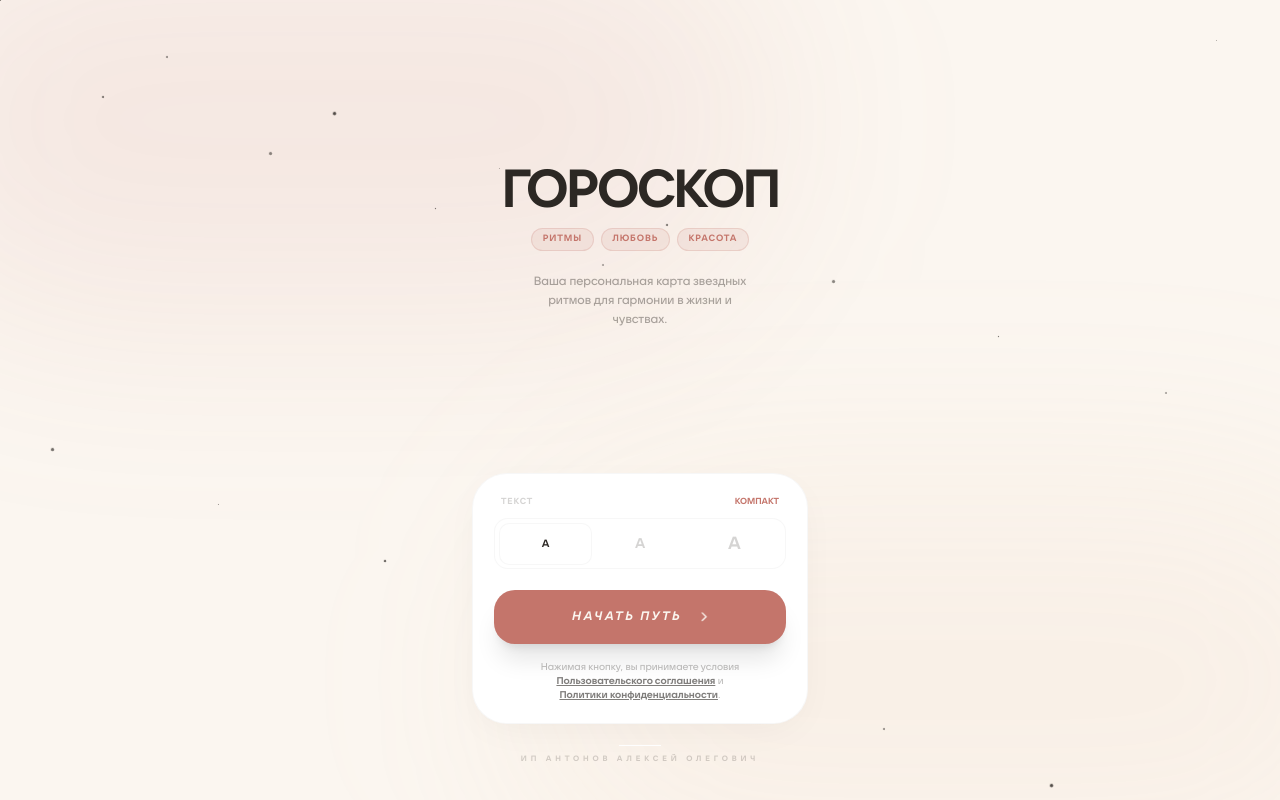
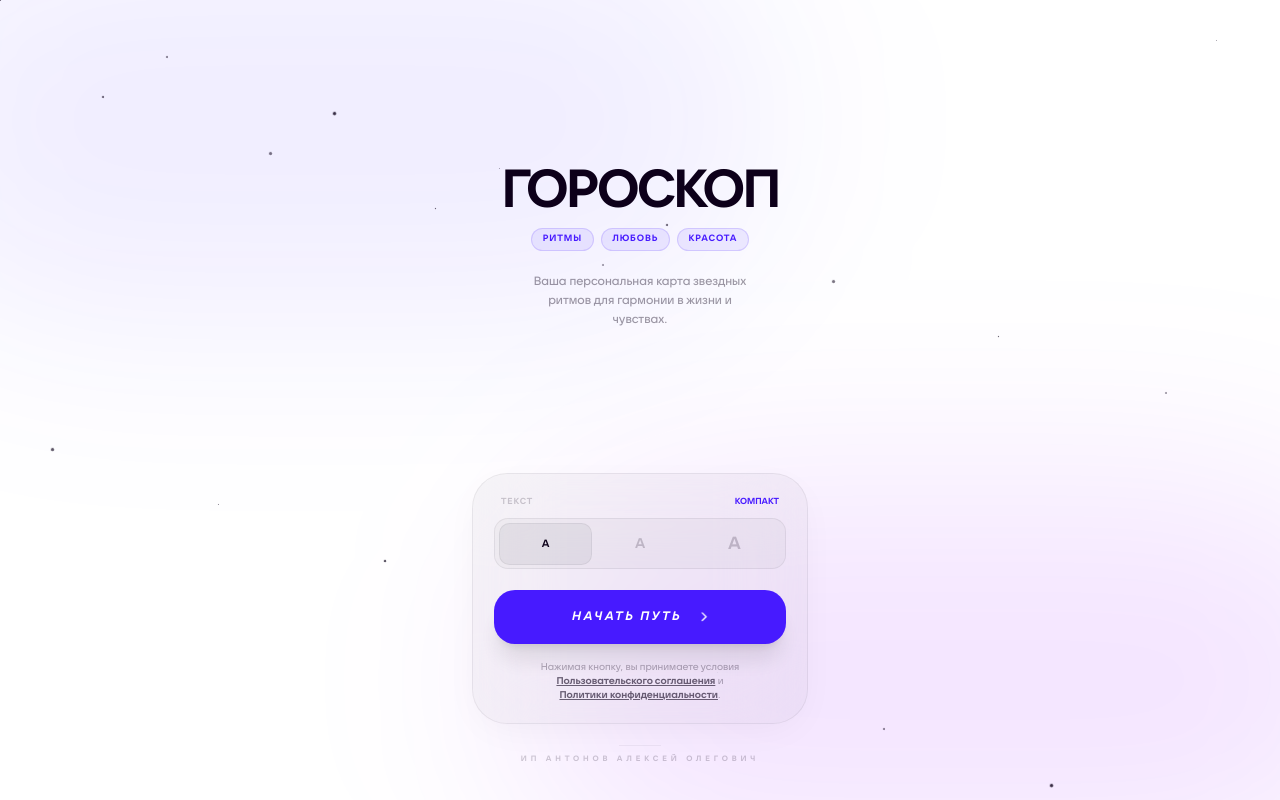
Before and after one commit to Aleksei1991Antonov/tg-horoscope, a React (Vite) app: page / in a window 1280 px wide. Built offline with nearby package versions, Linux system fonts and the light colour scheme.

Commit message:
Fix theme switching: resolvedIsDark respects system, defaults to max-light/max-dark

```diff
--- a/src/App.tsx
+++ b/src/App.tsx
@@ -50,12 +50,12 @@ const App: React.FC = () => {
     });
 
     const [theme, setTheme] = useState<string>(() => {
-        const saved = localStorage.getItem('user_theme') || 'morning-magic';
+        const saved = localStorage.getItem('user_theme') || 'max-light';
         return saved;
     });
 
     const [darkTheme, setDarkTheme] = useState<string>(() => {
-        return localStorage.getItem('user_dark_theme') || 'velvety-midnight';
+        return localStorage.getItem('user_dark_theme') || 'max-dark';
     });
 
     const [colorScheme, setColorScheme] = useState<'system' | 'light' | 'dark'>(() => {
--- a/src/components/layout/Header/Menu/AppearanceSettingsView.tsx
+++ b/src/components/layout/Header/Menu/AppearanceSettingsView.tsx
@@ -60,8 +60,9 @@ export const AppearanceSettingsView: React.FC<AppearanceSettingsViewProps> = mem
     ] as const;
 
     const isDark = colorScheme === 'dark';
-    const activeTheme = isDark ? darkTheme : theme;
-    const setActiveTheme = isDark ? setDarkTheme : setTheme;
+    const resolvedIsDark = isDark || (colorScheme === 'system' && window.matchMedia('(prefers-color-scheme: dark)').matches);
+    const activeTheme = resolvedIsDark ? darkTheme : theme;
+    const setActiveTheme = resolvedIsDark ? setDarkTheme : setTheme;
 
     // Размеры из PredictionModal
     const predictionTextSize = fontScale === 'large' ? 'text-[1.25rem]' : 'text-[1rem]';
--- a/src/index.css
+++ b/src/index.css
@@ -106,8 +106,46 @@ html {
   color-scheme: light;
 }
 
-/* ========== Тема: Магия Утра — Morning Magic (по умолчанию) ========== */
+/* ========== MAX: Светлая тема (Pure Light — по умолчанию) ========== */
 :root,
+[data-theme="max-light"] {
+  --c-bg: #FFFFFF;
+  --c-bg-60: rgba(255,255,255,0.6);
+  --c-bg-80: rgba(255,255,255,0.8);
+  --c-bg-85: rgba(255,255,255,0.85);
+  --c-bg-90: rgba(255,255,255,0.9);
+  --c-primary: #471AFF;
+  --c-primary-10: rgba(71,26,255,0.08);
+  --c-primary-20: rgba(71,26,255,0.15);
+  --c-primary-40: rgba(71,26,255,0.4);
+  --c-primary-50: rgba(71,26,255,0.5);
+  --c-primary-60: rgba(71,26,255,0.6);
+  --c-primary-80: rgba(71,26,255,0.8);
+  --c-secondary: #9500FF;
+  --c-secondary-10: rgba(149,0,255,0.1);
+  --c-secondary-20: rgba(149,0,255,0.2);
+  --c-secondary-40: rgba(149,0,255,0.4);
+  --c-secondary-50: rgba(149,0,255,0.5);
+  --c-secondary-60: rgba(149,0,255,0.6);
+  --c-secondary-80: rgba(149,0,255,0.8);
+  --c-text: #0D001A;
+  --c-text-5: rgba(13,0,26,0.05);
+  --c-text-10: rgba(13,0,26,0.1);
+  --c-text-20: rgba(13,0,26,0.2);
+  --c-text-30: rgba(13,0,26,0.3);
+  --c-text-40: rgba(13,0,26,0.4);
+  --c-text-50: rgba(13,0,26,0.5);
+  --c-text-60: rgba(13,0,26,0.6);
+  --c-text-70: rgba(13,0,26,0.7);
+  --c-text-80: rgba(13,0,26,0.8);
+  --c-text-90: rgba(13,0,26,0.9);
+  --c-text-95: rgba(13,0,26,0.95);
+  --c-border: rgba(13,0,26,0.06);
+  --c-surface: rgba(13,0,26,0.03);
+  --c-surface-elevated: rgba(13,0,26,0.05);
+}
+
+/* ========== Тема: Магия Утра — Morning Magic ========== */
 [data-theme="morning-magic"] {
   --c-bg: #FBF6F0;
   --c-bg-60: rgba(251,246,240,0.6);
@@ -1021,6 +1059,44 @@ html {
   --c-surface-elevated: rgba(255,255,255,0.11);
 }
 
+/* ========== MAX: Тёмная тема (Deep Universe) ========== */
+[data-theme="max-dark"] {
+  --c-bg: #0D001A;
+  --c-bg-60: rgba(13,0,26,0.6);
+  --c-bg-80: rgba(13,0,26,0.8);
+  --c-bg-85: rgba(13,0,26,0.85);
+  --c-bg-90: rgba(13,0,26,0.9);
+  --c-primary: #6E1AFF;
+  --c-primary-10: rgba(110,26,255,0.1);
+  --c-primary-20: rgba(110,26,255,0.2);
+  --c-primary-40: rgba(110,26,255,0.4);
+  --c-primary-50: rgba(110,26,255,0.5);
+  --c-primary-60: rgba(110,26,255,0.6);
+  --c-primary-80: rgba(110,26,255,0.8);
+  --c-secondary: #00BFFF;
+  --c-secondary-10: rgba(0,191,255,0.1);
+  --c-secondary-20: rgba(0,191,255,0.2);
+  --c-secondary-40: rgba(0,191,255,0.4);
+  --c-secondary-50: rgba(0,191,255,0.5);
+  --c-secondary-60: rgba(0,191,255,0.6);
+  --c-secondary-80: rgba(0,191,255,0.8);
+  --c-text: #FFFFFF;
+  --c-text-5: rgba(255,255,255,0.05);
+  --c-text-10: rgba(255,255,255,0.1);
+  --c-text-20: rgba(255,255,255,0.2);
+  --c-text-30: rgba(255,255,255,0.3);
+  --c-text-40: rgba(255,255,255,0.4);
+  --c-text-50: rgba(255,255,255,0.5);
+  --c-text-60: rgba(255,255,255,0.6);
+  --c-text-70: rgba(255,255,255,0.7);
+  --c-text-80: rgba(255,255,255,0.8);
+  --c-text-90: rgba(255,255,255,0.9);
+  --c-text-95: rgba(255,255,255,0.95);
+  --c-border: rgba(255,255,255,0.06);
+  --c-surface: rgba(255,255,255,0.04);
+  --c-surface-elevated: rgba(255,255,255,0.08);
+}
+
 @layer base {
   html {
     -webkit-text-size-adjust: 100%;
```
